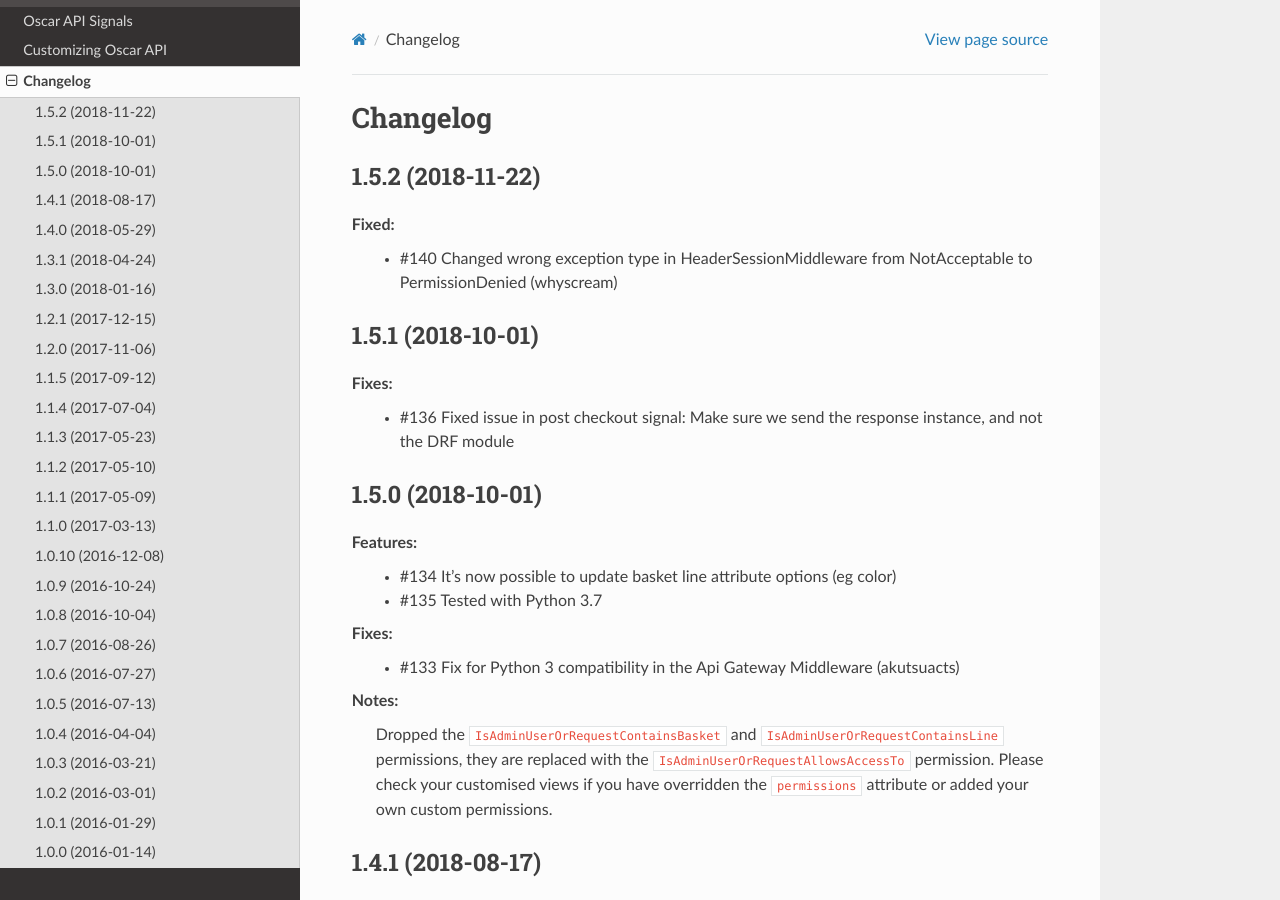
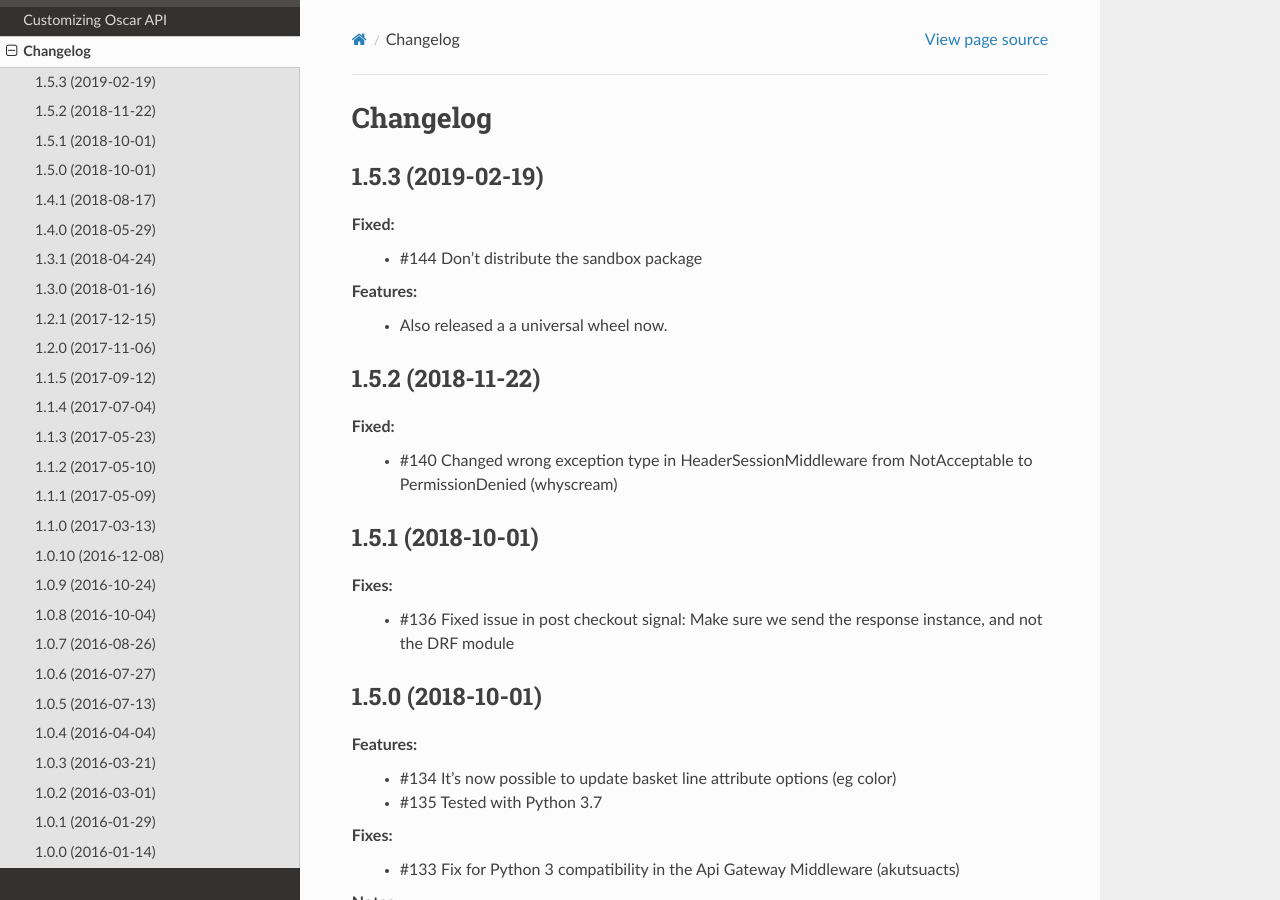
Before and after one commit to django-oscar/django-oscar-api, a Sphinx documentation site: the page built from docs/source/changelog.rst, in a window 1280 px wide and 900 px high. Built offline with Sphinx 7.4.7 and the Read the Docs theme 2.0.0, drawn with Linux system fonts in a browser that asks for light colours.

Commit message:
Prepare for release

```diff
--- a/docs/source/changelog.rst
+++ b/docs/source/changelog.rst
@@ -1,6 +1,13 @@
 =========
 Changelog
 =========
+1.5.3 (2019-02-19)
+------------------
+Fixed:
+  * #144 Don't distribute the sandbox package
+
+Features:
+  * Also released a a universal wheel now.
 
 1.5.2 (2018-11-22)
 ------------------
--- a/setup.py
+++ b/setup.py
@@ -1,6 +1,6 @@
 from setuptools import find_packages, setup
 
-__version__ = "1.5.2"
+__version__ = "1.5.3"
 
 
 setup(
```
